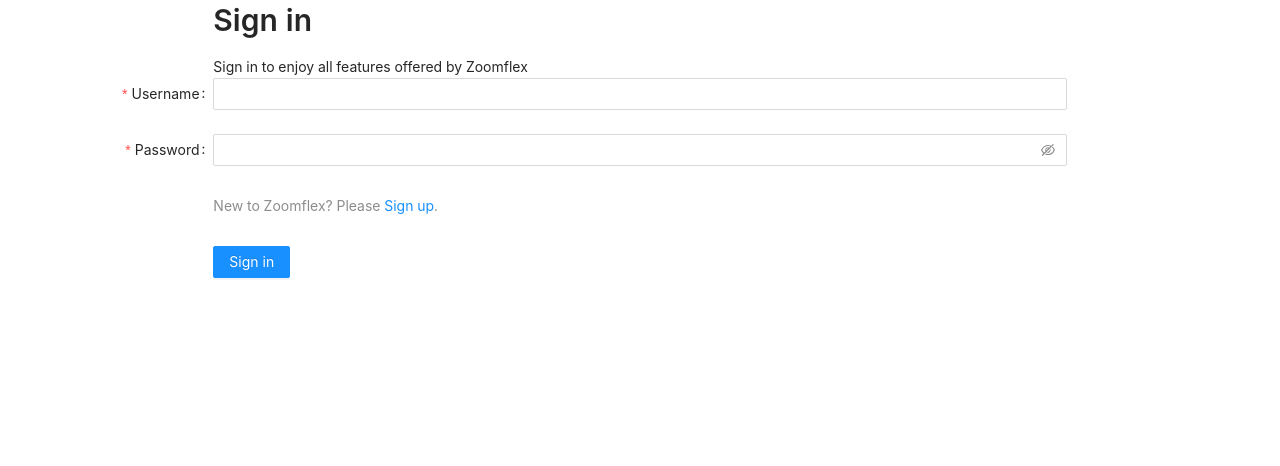
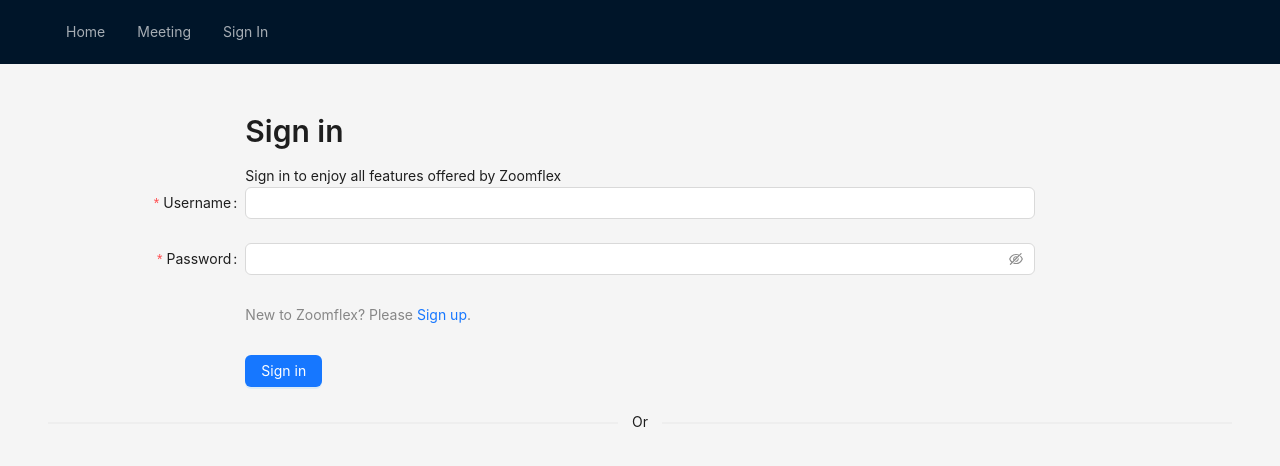
Before and after one commit to xindixu/zoomflix, a Next.js app: page /sign-in in a window 1280 px wide. Shown: the top 466 px of the page. Built offline with nearby package versions, Linux system fonts and the light colour scheme.

Commit message:
feat(layout): add layout & navbar

```diff
--- a/components/session/index.tsx
+++ b/components/session/index.tsx
@@ -1,5 +1,5 @@
 import React, { useEffect, useState } from "react"
-import { notification, Spin, Typography, Col, Row } from "antd"
+import { Divider, notification, Spin, Typography, Col, Row } from "antd"
 import dynamic from "next/dynamic"
 
 import { signUp, signIn } from "../../lib/auth"
@@ -59,13 +59,13 @@ function Session({ type, initialEmail = "", onSuccess }: TProps) {
 
   useEffect(() => {
     return () => {
-      notification.close(KEY)
+      notification.destroy(KEY)
     }
   }, [])
 
   const onSubmit = async (values) => {
     try {
-      notification.close(KEY)
+      notification.destroy(KEY)
       setIsSubmitting(true)
       const { user } = await ACTIONS[type](values)
 
@@ -86,13 +86,15 @@ function Session({ type, initialEmail = "", onSuccess }: TProps) {
         // @ts-ignore
         initialValues={{ email: initialEmail }}
       />
-
-      <Google type={type} onSuccess={onSuccess} />
+      <Divider plain> Or </Divider>
+      <Col offset={4}>
+        <Google type={type} onSuccess={onSuccess} />
+      </Col>
     </>
   )
   return (
     <>
-      <Row className="tw-mb-4">
+      <Row>
         <Col offset={4}>
           <Title level={2}>{PROMPTS[type].title}</Title>
           <Text>{PROMPTS[type].text}</Text>
--- a/package.json
+++ b/package.json
@@ -11,14 +11,12 @@
   },
   "dependencies": {
     "@ant-design/icons": "^4.7.0",
-    "antd": "^4.23.5",
+    "antd": "^5.0.3",
     "axios": "^1.1.2",
     "firebase": "^8",
-    "gapi-script": "^1.2.0",
     "next": "12.3.1",
     "react": "18.2.0",
     "react-dom": "18.2.0",
-    "react-google-login": "^5.2.2",
     "styled-components": "^5.3.6",
     "tailwindcss": "^3.1.8"
   },
--- a/pages/_app.tsx
+++ b/pages/_app.tsx
@@ -1,15 +1,45 @@
 import type { AppProps } from "next/app"
 import Head from "next/head"
 import "../styles/globals.css"
-import "antd/dist/antd.css"
+import "antd/dist/reset.css"
+
 import { AuthContextProvider } from "../context/auth"
+import { Layout, Menu } from "antd"
+import { useRouter } from "next/router"
+
+const { Header, Content, Footer } = Layout
+
+const ROUTES = {
+  home: "/",
+  meeting: "/meetings",
+  signIn: "/sign-in",
+}
 
 function App({ Component, pageProps }: AppProps) {
+  const router = useRouter()
   return (
     <>
       <Head>Zoomflex</Head>
       <AuthContextProvider>
-        <Component {...pageProps} />
+        <Layout className="layout" style={{ height: "100vh" }}>
+          <Header>
+            <Menu
+              theme="dark"
+              mode="horizontal"
+              onClick={({ key }) => router.push(ROUTES[key])}
+              items={[
+                { key: "home", label: "Home" },
+                { key: "meeting", label: "Meeting" },
+                { key: "signIn", label: "Sign In" },
+              ]}
+            />
+          </Header>
+          <Content style={{ padding: "48px", color: "black" }}>
+            <div className="site-layout-content">
+              <Component {...pageProps} />
+            </div>
+          </Content>
+        </Layout>
       </AuthContextProvider>
     </>
   )
```
Also changed, not shown: 1 other file (tests, documents, lock files or other folders).
